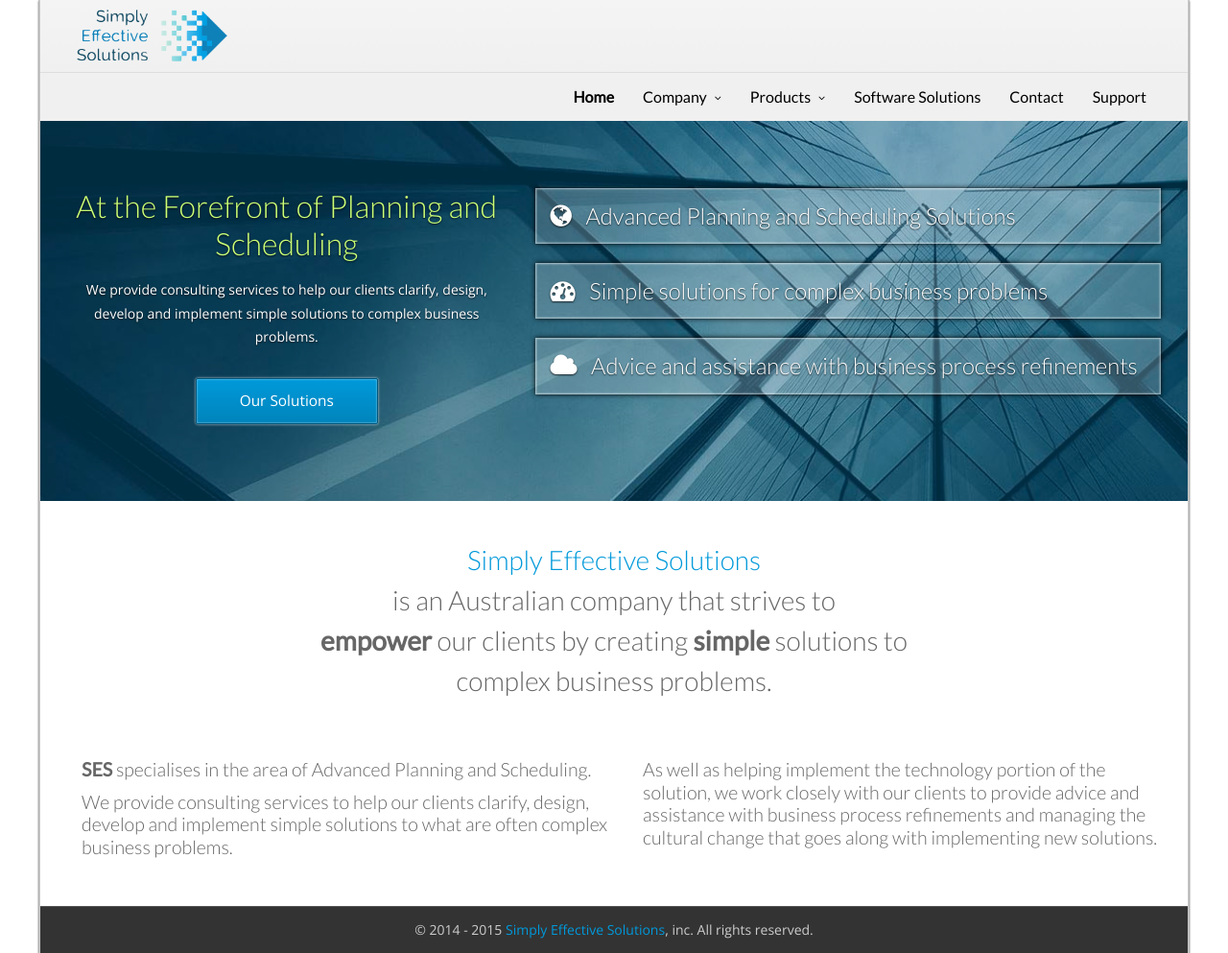
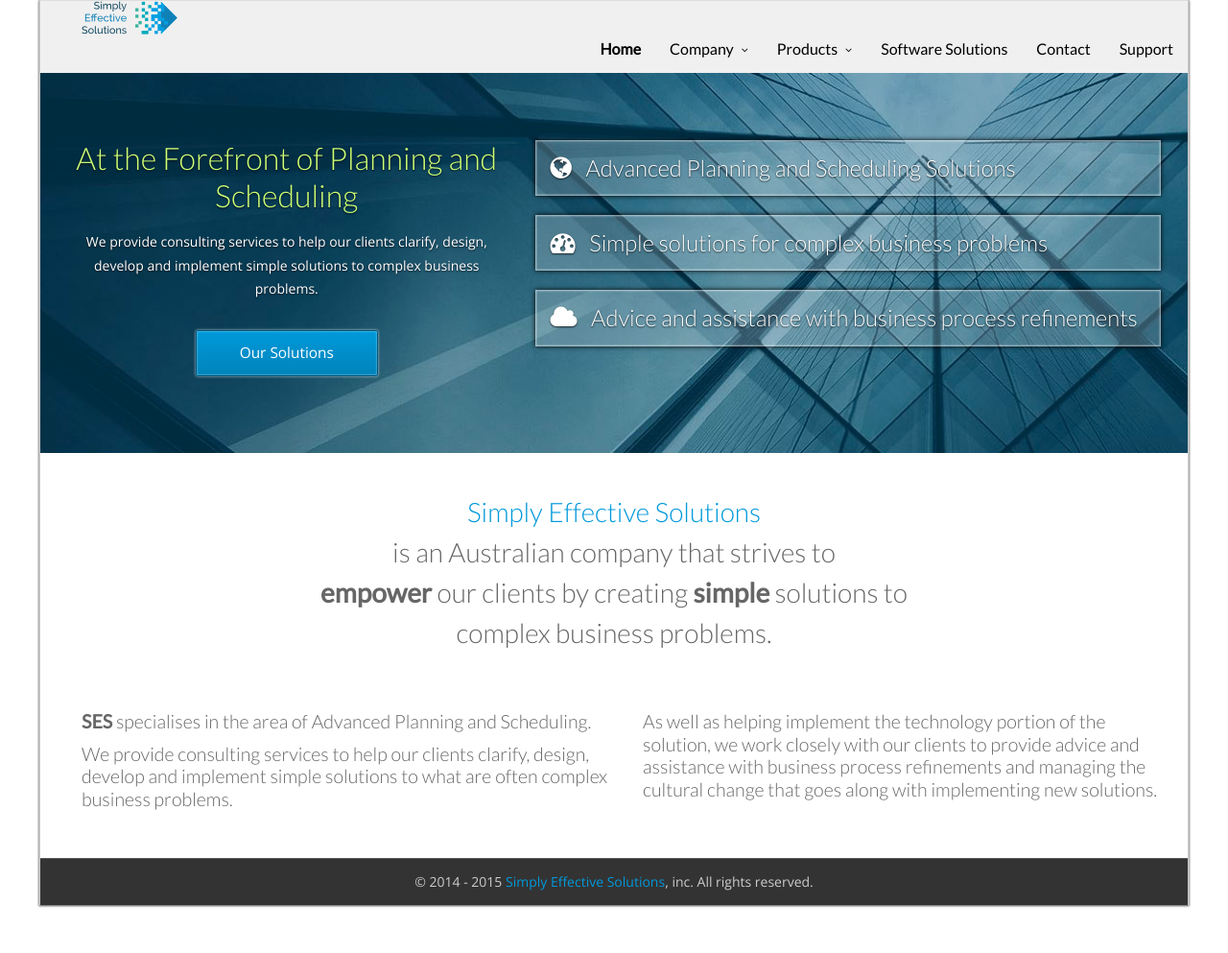
Before and after one commit to Orcomp/SESWebsite, a Jekyll site: the page built from index.html, in a window 1280 px wide. Shown: the whole page at 96% size. Built offline with Jekyll 4.4.1, drawn with Linux system fonts in a browser that asks for light colours; some web fonts are replaced.

Commit message:
INFRA-78 Moves menu buttons to the top bar. Updates the logo

```diff
--- a/_includes/header.html
+++ b/_includes/header.html
@@ -1,7 +1,5 @@
 <header id="header-full-top" class="hidden-xs header-full">
-    <div class="container">
-      <img src="{{ "/img/colors/blue/logo_big.png" | prepend: site.url }}" style="height:55px; margin:10px"/>
-    </div> <!-- container -->
+
     <style type="text/css">
         @media (min-width: 979px) {
             ul.nav li.dropdown:hover > ul.dropdown-menu {
@@ -47,10 +45,25 @@
             background: transparent;
             color: transparent;
         }
+
+        .logo{
+            float: left;
+            margin-left: 40px;
+        }
+
+        .nav-container{
+            float: right;
+            margin-bottom: 0px;
+            margin-top: 25px;
+        }
+
     </style>
 </header>
 <nav class="navbar navbar-static-top navbar-default navbar-header-full yamm navbar-light" role="navigation" id="header">
-    <div class="container">
+    <div class="logo">
+      <img src="{{ "/img/colors/blue/ses-logo.png" | prepend: site.url }}"/>
+    </div> <!-- container -->
+    <div class="nav-container">
         <!-- Brand and toggle get grouped for better mobile display -->
         <div class="navbar-header">
             <button type="button" class="navbar-toggle" data-toggle="collapse" data-target="#bs-example-navbar-collapse-1">
```
Also changed, not shown: img/colors/blue/logo.png (deleted), img/colors/blue/logo50.png (deleted), img/colors/blue/logo_big.png, img/colors/blue/ses-logo.png (added).
